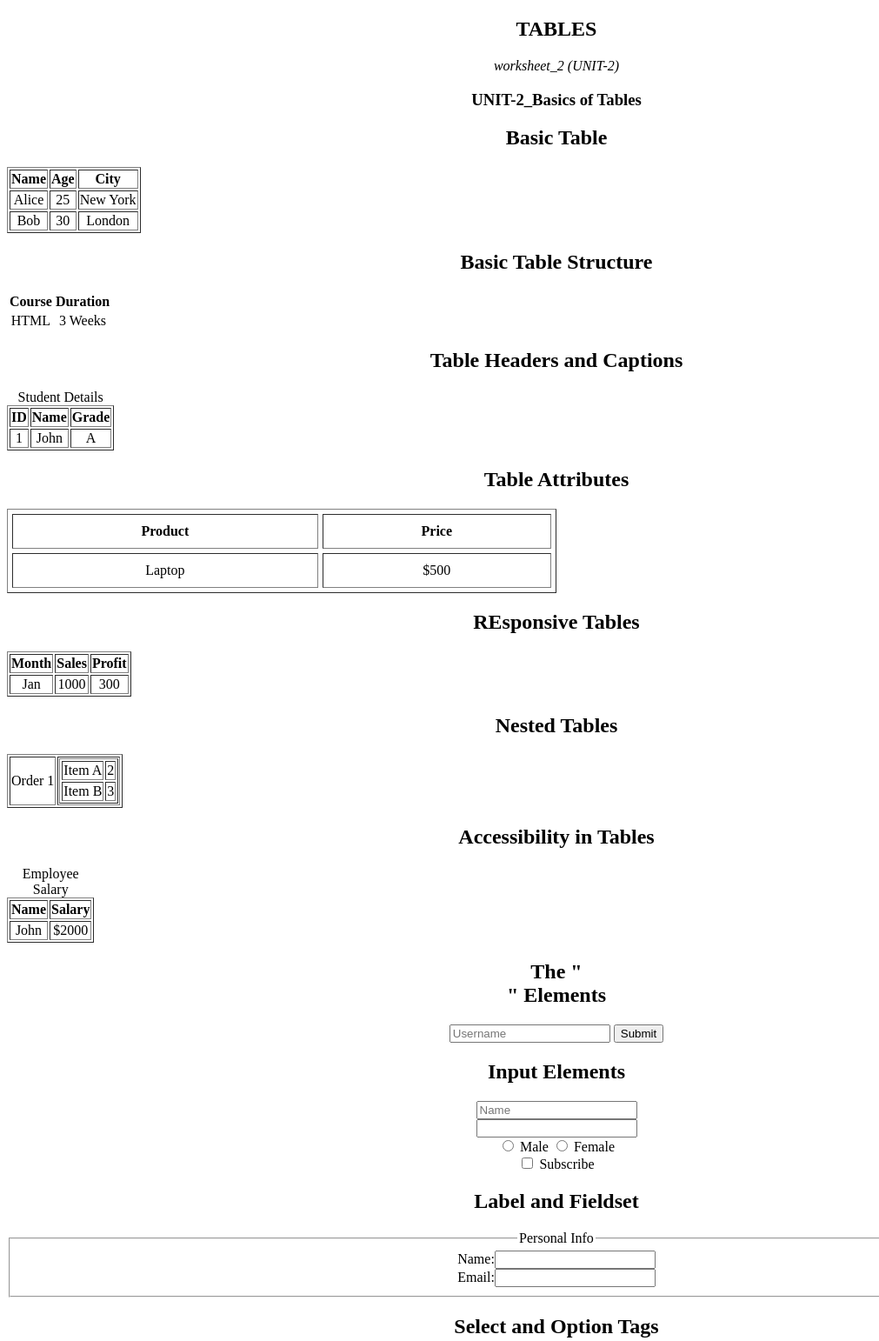
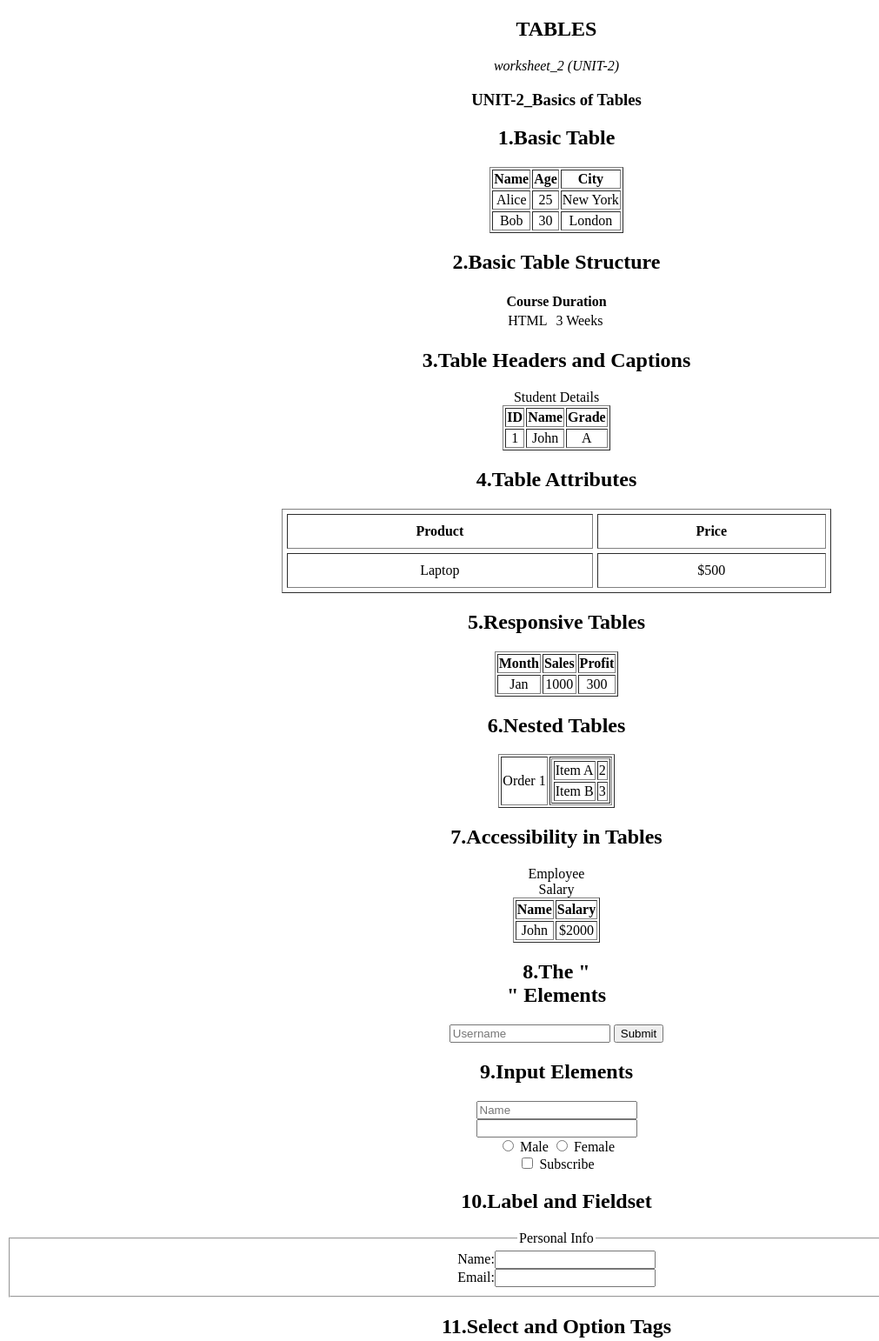
Before and after one commit to ayesha1178/Web_assignment-1, a plain HTML site: page Worksheets/worksheet_2.html in a window 1280 px wide. Shown: the top 1542 px of the page at 87% size, without its empty margins (0-1011 px from the left). Drawn offline with Linux system fonts and the light colour scheme.

Commit message:
worksheet2

```diff
--- a/Worksheets/worksheet_2.html
+++ b/Worksheets/worksheet_2.html
@@ -13,8 +13,8 @@
     </section>
     <!-- 1 -->
     <section align="center">
-      <h2>Basic Table</h2>
-    <table border="1">
+      <h2>1.Basic Table</h2>
+    <table border="1" align="center">
   <tr>
     <th>Name</th>
     <th>Age</th>
@@ -33,8 +33,8 @@
 </table></section>
 <!-- 2 -->
 <section align="center">
-  <h2>Basic Table Structure</h2>
-<table>
+  <h2>2.Basic Table Structure</h2>
+<table align="center">
   <tr>
     <th>Course</th>
     <th>Duration</th>
@@ -46,8 +46,8 @@
 </table></section>
 <!-- 3 -->
 <section align="center">
-  <h2>Table Headers and Captions</h2>
-<table border="1">
+  <h2>3.Table Headers and Captions</h2>
+<table border="1" align="center">
   <caption>Student Details</caption>
   <tr>
     <th>ID</th>
@@ -62,8 +62,8 @@
 </table></section>
 <!-- 5 -->
 <section align="center">
-  <h2>Table Attributes</h2>
-<table border="1" cellpadding="10" cellspacing="5" width="50%">
+  <h2>4.Table Attributes</h2>
+<table border="1" cellpadding="10" cellspacing="5" width="50%" align="center">
   <tr>
     <th>Product</th>
     <th>Price</th>
@@ -75,9 +75,9 @@
 </table></section>
 <!-- 6 -->
 <section align="center">
-<h2>REsponsive Tables</h2>
+<h2>5.Responsive Tables</h2>
 <div style="overflow-x:auto;">
-  <table border="1">
+  <table border="1" align="center">
     <tr>
       <th>Month</th>
       <th>Sales</th>
@@ -93,8 +93,8 @@
 </section>
 <!-- 7 -->
 <section align="center">
-  <h2>Nested Tables</h2>
-<table border="1">
+  <h2>6.Nested Tables</h2>
+<table border="1" align="center">
   <tr>
     <td>Order 1</td>
     <td>
@@ -114,8 +114,8 @@
 </section>
 <!-- 8 -->
 <section align="center">
-  <h2>Accessibility in Tables</h2>
-<table border="1">
+  <h2>7.Accessibility in Tables</h2>
+<table border="1" align="center">
   <caption>Employee Salary</caption>
   <tr>
     <th scope="col">Name</th>
@@ -128,14 +128,14 @@
 </table></section>
 <!-- 9 -->
 <section align="center">
-  <h2>The "<form>" Elements </h2>
+  <h2>8.The "<form>" Elements </h2>
 <form action="/submit" method="post">
   <input type="text" name="username" placeholder="Username">
   <input type="submit" value="Submit">
 </form></section>
 <!-- 10 -->
 <section align="center">
-  <h2>Input Elements</h2>
+  <h2>9.Input Elements</h2>
 <form>
   <input type="text" name="name" placeholder="Name"><br>
   <input type="password" name="pass"><br>
@@ -146,7 +146,7 @@
 </section>
 <!-- 11 -->
     <section align="center">
-      <h2>Label and Fieldset</h2>
+      <h2>10.Label and Fieldset</h2>
     <form>
   <fieldset>
     <legend>Personal Info</legend>
@@ -157,7 +157,7 @@
 </section>
 <!-- 12 -->
 <section align="center">
-  <h2>Select and Option Tags</h2>
+  <h2>11.Select and Option Tags</h2>
 <select name="country">
   <option value="india">India</option>
   <option value="usa">USA</option>
@@ -165,20 +165,20 @@
 </select>
 </section>
   <!-- 13 -->
-   <h2>Text Area and Button Element</h2>
+   <h2>12.Text Area and Button Element</h2>
 <textarea name="message" rows="4" cols="30"></textarea>
 <br>
 <button type="submit">Send</button>
 <button type="reset">Clear</button>
 <!-- 15 -->
- <h2>Input Validation</h2>
+ <h2>14.Input Validation</h2>
 <form>
   <input type="text" name="username" required minlength="3">
   <input type="email" name="email" required>
 </form></select></section>
 <!-- 16 -->
 <section align="center">
-  <h2>Accessibility and Usability in forms</h2>
+  <h2>15.Accessibility and Usability in forms</h2>
 <form>
     <fieldset>
     <legend>Login</legend>
```
